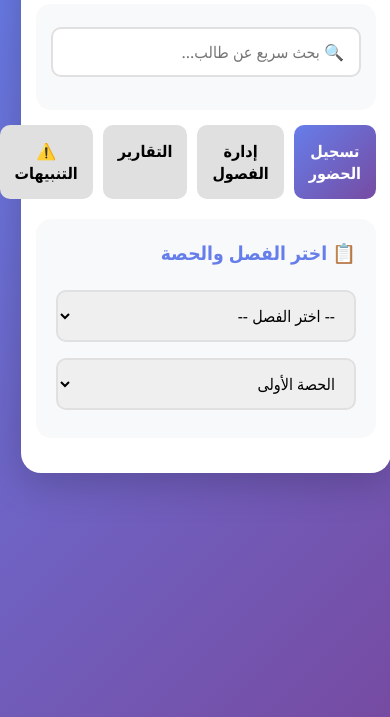
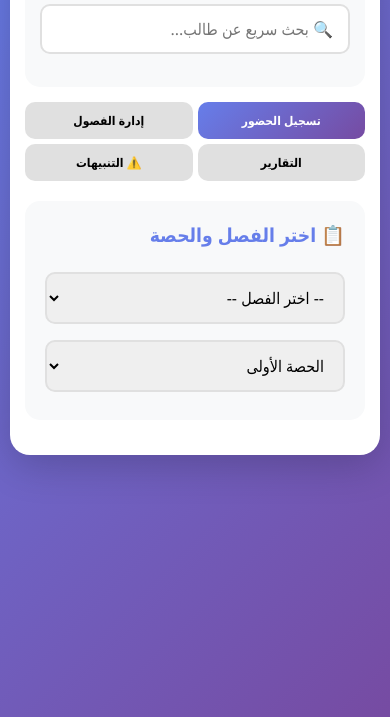
Before and after one commit to tmrmahfouz/attendance-system, a plain HTML site: page index.html in a window 390 px wide. Shown: the part 127-844 px from the top of the page. Drawn offline with Linux system fonts and the light colour scheme.

Commit message:
Fix tabs responsive design for mobile

```diff
--- a/index.html
+++ b/index.html
@@ -123,17 +123,20 @@
         }
         .tabs {
             display: flex;
-            gap: 10px;
+            gap: 8px;
             margin-bottom: 20px;
+            flex-wrap: wrap;
         }
         .tab {
-            flex: 1;
-            padding: 15px;
+            flex: 1 1 auto;
+            min-width: 70px;
+            padding: 12px 8px;
             text-align: center;
             background: #e0e0e0;
             border-radius: 10px;
             cursor: pointer;
             font-weight: bold;
+            font-size: 14px;
         }
         .tab.active {
             background: linear-gradient(135deg, #667eea 0%, #764ba2 100%);
@@ -151,7 +154,15 @@
             body { padding: 10px; }
             .container { padding: 15px; }
             .attendance-btns { flex-direction: column; }
+            .attendance-btns button { padding: 10px 15px; }
             .inline-form { flex-direction: column; }
+            .tabs { gap: 5px; }
+            .tab {
+                flex: 1 1 45%;
+                padding: 10px 5px;
+                font-size: 12px;
+            }
+            h1 { font-size: 1.3em; }
         }
 
         /* Dark Mode */
```
